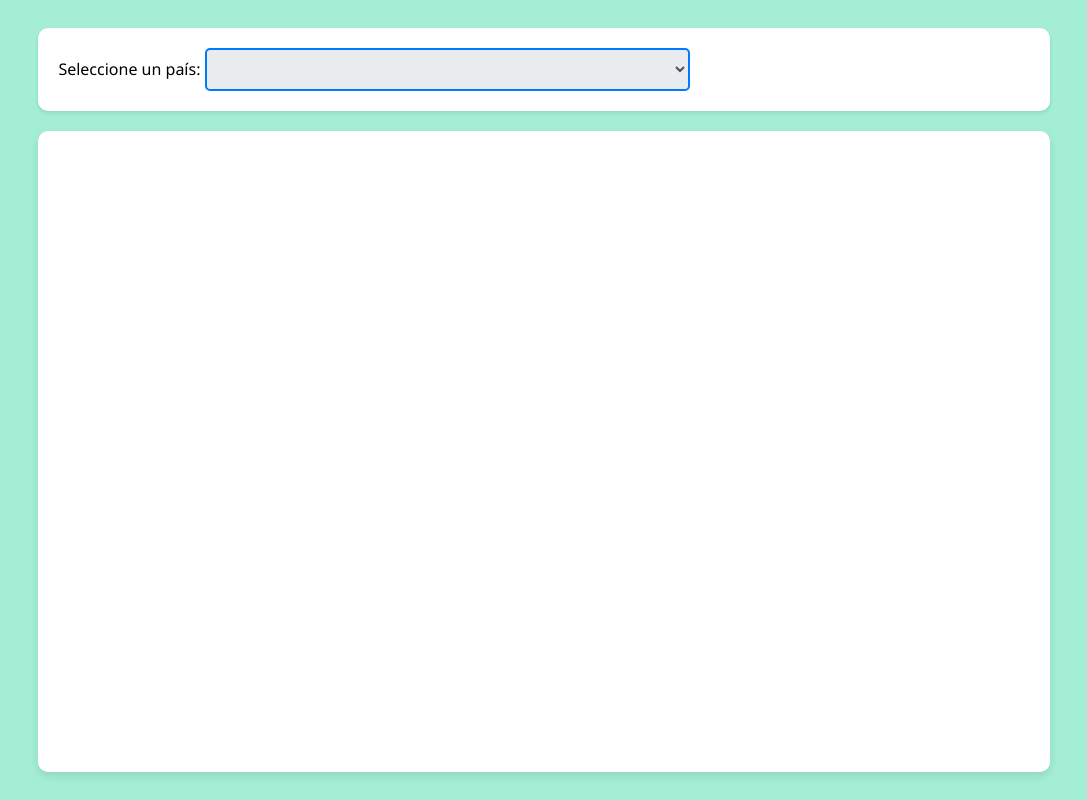
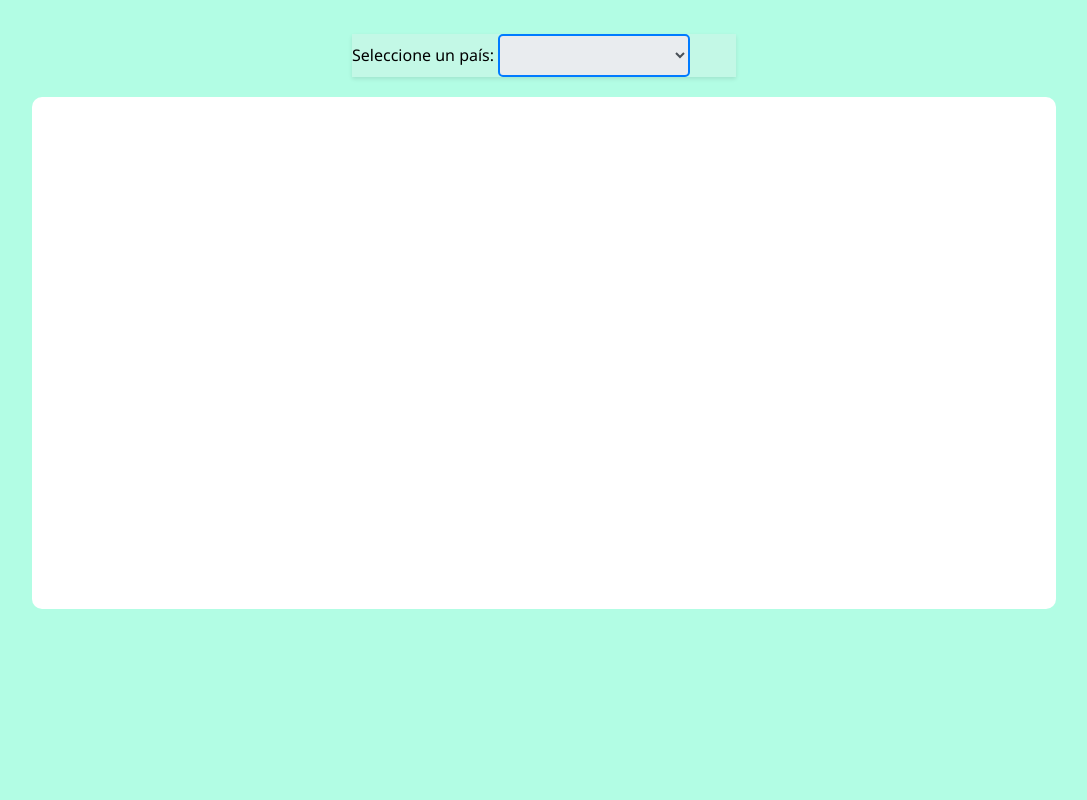
Before and after one commit to pcoticgc/pcoticgc.github.io, a plain HTML site: page index.html in a window 1280 px wide. Shown: the whole page, without its empty margins (96-1183 px from the left). Drawn offline with nearby package versions, Linux system fonts and the light colour scheme.

Commit message:
Update style.css

```diff
--- a/style.css
+++ b/style.css
@@ -1,32 +1,28 @@
 html, body {
     height: 100%;
-    margin: 10;
-    padding: 10;
+    margin: 0;
+    padding: 0;
     display: flex;
     flex-direction: column;
     font-family: 'Segoe UI', Tahoma, Geneva, Verdana, sans-serif;
-    background-color: #a3eed5;
+    background-color: #b2fde4; /* Color de fondo suave */
 }
 
 .container {
-    flex-grow: 1;
+    flex-grow: 0.3;
     display: flex;
     flex-direction: column;
     justify-content: center;
     align-items: center;
     width: 100%;
-    max-width: 100%;
-    margin-top: 20px;
-    margin-bottom: 20px;
 }
 
 .selector-container {
-    width: 80%;
-    padding: 20px;
+    width: 30%;
     box-sizing: border-box;
-    background-color: #ffffff;
-    border-radius: 10px;
+    background-color: #c3f8e6;
     box-shadow: 0 2px 4px rgba(0, 0, 0, 0.1);
+    margin-top: 0px;
     margin-bottom: 20px;
 }
 
@@ -42,23 +38,21 @@ html, body {
 
 #lifeExpectancyChart {
     width: 80%;
-    flex-grow: 1;
     box-sizing: border-box;
     background-color: #ffffff;
     border-radius: 10px;
-    box-shadow: 0 4px 8px rgba(0, 0, 0, 0.1);
-    padding: 20px;
+
 }
 
-
+/* Transiciones suaves para los cambios de estado */
 select, canvas {
     transition: all 0.3s ease;
 }
 
-/
+/* Efecto al pasar el ratón sobre el selector */
 #countrySelect:hover {
     border-color: #0056b3;
-    background-color: #dfe6e9;
+    background-color: #dfe6e9; /
 }
 
 
```
